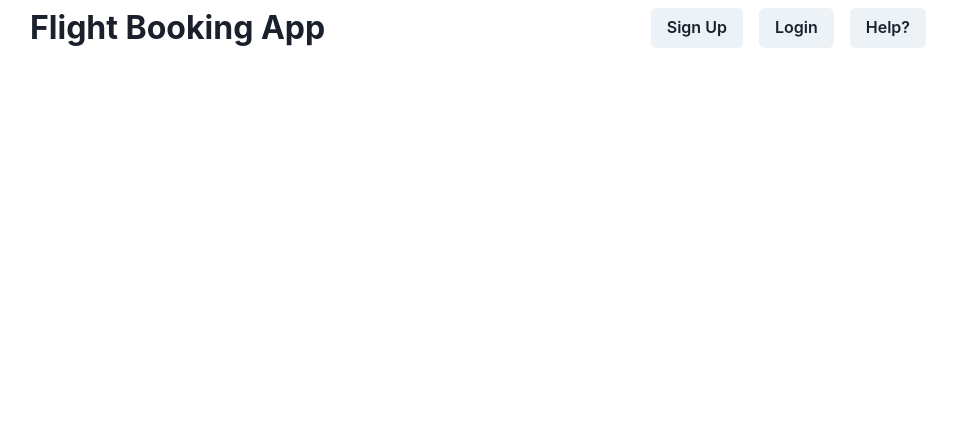
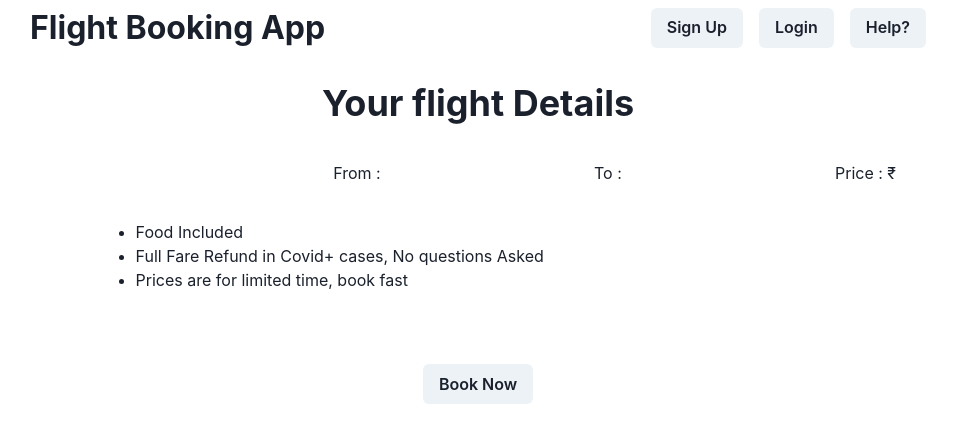
Before and after one commit to shiva-69/Tardiverse-Assignment, a React (Create React App) app in the folder ticket_booking_app/: page /checkout in a window 1280 px wide. Shown: the top 442 px of the page, without its empty margins (162-1119 px from the left). Built offline with nearby package versions, Linux system fonts and the light colour scheme; no server answers; data requests are answered from the project's data file.

Commit message:
added checkout Page

```diff
--- a/ticket_booking_app/db.json
+++ b/ticket_booking_app/db.json
@@ -27,31 +27,40 @@
   ],
   "flights": [
     {
-      "logo" : "https://imgak.mmtcdn.com/flights/assets/media/dt/common/icons/I5.png?v=11"
+      "logo" : "https://imgak.mmtcdn.com/flights/assets/media/dt/common/icons/I5.png?v=11",
+      "id": 1
     },
     {
-      "logo" : "https://imgak.mmtcdn.com/flights/assets/media/dt/common/icons/6E.png?v=11"
+      "logo" : "https://imgak.mmtcdn.com/flights/assets/media/dt/common/icons/6E.png?v=11",
+      "id": 2
     },
     {
-      "logo" : "https://imgak.mmtcdn.com/flights/assets/media/dt/common/icons/SG.png?v=11"
+      "logo" : "https://imgak.mmtcdn.com/flights/assets/media/dt/common/icons/SG.png?v=11",
+      "id": 3
     },
     {
-      "logo" : "https://imgak.mmtcdn.com/flights/assets/media/dt/common/icons/6E.png?v=11"
+      "logo" : "https://imgak.mmtcdn.com/flights/assets/media/dt/common/icons/6E.png?v=11",
+      "id": 4
     },
     {
-      "logo" : "https://imgak.mmtcdn.com/flights/assets/media/dt/common/icons/6E.png?v=11"
+      "logo" : "https://imgak.mmtcdn.com/flights/assets/media/dt/common/icons/6E.png?v=11",
+      "id": 5
     },
     {
-      "logo" : "https://imgak.mmtcdn.com/flights/assets/media/dt/common/icons/I5.png?v=11"
+      "logo" : "https://imgak.mmtcdn.com/flights/assets/media/dt/common/icons/I5.png?v=11",
+      "id": 6
     },
     {
-      "logo" : "https://imgak.mmtcdn.com/flights/assets/media/dt/common/icons/AI.png?v=11"
+      "logo" : "https://imgak.mmtcdn.com/flights/assets/media/dt/common/icons/AI.png?v=11",
+      "id": 7
     },
     {
-      "logo" : "https://imgak.mmtcdn.com/flights/assets/media/dt/common/icons/SG.png?v=11"
+      "logo" : "https://imgak.mmtcdn.com/flights/assets/media/dt/common/icons/SG.png?v=11",
+      "id": 8
     },
     {
-      "logo" : "https://imgak.mmtcdn.com/flights/assets/media/dt/common/icons/SG.png?v=11"
+      "logo" : "https://imgak.mmtcdn.com/flights/assets/media/dt/common/icons/SG.png?v=11",
+      "id": 9
     }
   ]
 }
--- a/ticket_booking_app/src/App.js
+++ b/ticket_booking_app/src/App.js
@@ -6,6 +6,7 @@ import {useDispatch} from "react-redux";
 import {setAllUser} from "../src/Redux/AllUsers/Action"
 import { Home } from "./Pages/Home";
 import {SearchResults} from "./Pages/SearchResults"
+import { Checkout } from "./Pages/Checkout";
 
 function App() {
   const dispatch = useDispatch();
@@ -26,6 +27,7 @@ function App() {
         <Route path="/signup" element ={<SignUp/>}></Route>
         <Route path="/login" element={<Login/>}></Route>
         <Route path="/results" element={<SearchResults/>}></Route>
+        <Route path="/checkout" element={<Checkout/>}></Route>
       </Routes>
     </div>
   );
--- /dev/null
+++ b/ticket_booking_app/src/Pages/Checkout.jsx
@@ -0,0 +1,45 @@
+import React from "react";
+import { useSelector } from "react-redux";
+import {Box, Img, Heading, Flex, UnorderedList, ListItem, Button, Spinner} from "@chakra-ui/react";
+
+
+export const Checkout = () => {
+    const {flight} = useSelector(store => store.flight);
+    const {from, to} = useSelector(store => store.query.query);
+    const {id, price} = flight;
+    const [img, setImg] = React.useState("");
+    const [isLoading, setLoading] = React.useState(true);
+    React.useEffect(() => {
+        fetch(`http://localhost:8080/flights/${id}`)
+        .then((res) => res.json())
+        .then((res) => {
+            setImg(res.logo)
+            setLoading(false)
+        });
+    }, [])
+    return <Box ml="15%" mr="15%" mt="2%">
+       {  isLoading ? <Spinner
+            thickness='4px'
+            speed='0.65s'
+            emptyColor='gray.200'
+            color='blue.500'
+            size='xl'
+            mt="200px"
+            ml="50%"
+        /> : <> <Heading align="center">Your flight Details</Heading>
+        <Flex align="center" justify= "space-between" ml= "30px" mr="30px" mt="4%">
+        <Box width="60px"><Img src = {img}/></Box>
+        <Box> From : {from}</Box>
+        <Box>To : {to}</Box>
+        <Box>Price : ₹ {price}</Box>
+        </Flex>
+        <Box>
+        <UnorderedList pl = "10%" mt="4%">
+            <ListItem>Food Included</ListItem>
+            <ListItem>Full Fare Refund in Covid+ cases, No questions Asked</ListItem>
+            <ListItem>Prices are for limited time, book fast</ListItem>
+        </UnorderedList>
+        </Box>
+        <Flex justify="center" mt="8%"><Button> Book Now</Button></Flex></>}
+    </Box>
+}
--- a/ticket_booking_app/src/Pages/Home.jsx
+++ b/ticket_booking_app/src/Pages/Home.jsx
@@ -74,6 +74,7 @@ export const Home = () => {
         placeholder="Enter departure Date"
         id="depart"
         name="depart"
+        min="2022-08-11"
         isRequired={true}
         onChange={handleChange}
       />
@@ -84,6 +85,7 @@ export const Home = () => {
         placeholder="Enter arrival Date"
         id="arrival"
         name="arrival"
+        min="2022-08-11"
         onChange={handleChange}
       />
 
--- a/ticket_booking_app/src/Pages/SearchResults.jsx
+++ b/ticket_booking_app/src/Pages/SearchResults.jsx
@@ -1,10 +1,15 @@
 import React from "react";
+import { Box, Flex, Img, Spinner } from "@chakra-ui/react";
+import { useSelector , useDispatch} from "react-redux";
+import { useNavigate } from "react-router-dom";
+import { AddFlight } from "../Redux/SelectedFlight/Action";
 
-import { Box, Flex, Img, Spinner } from "@chakra-ui/react";
-import { useSelector } from "react-redux";
+
 export const SearchResults = () => {
     const [data, setData] = React.useState([]);
     const [isLoading, setLoading] = React.useState(true);
+    const navigate = useNavigate();
+    const dispatch = useDispatch();
     React.useEffect(() => {
         fetch("http://localhost:8080/flights")
             .then((res) => res.json())
@@ -16,12 +21,23 @@ export const SearchResults = () => {
             .catch((err) => console.log(err));
     }, []);
 
-    const handleClick = (e) => {
-        console.log(e.target.id)
+    const handleNavigation = (e) => {
+        const selectedFlight = {
+            price : `${document.getElementById("price").innerText}`,
+            id : e.target.id
+        }
+        dispatch(AddFlight(selectedFlight));
+        navigate("/checkout")
     }
     const {query} = useSelector(state => state.query)
-    console.log(query)
-
+    let arrYear =  query.arrival.split("-")[0];
+    let arrMonth = query.arrival.split("-")[1];
+    let arrDay = query.arrival.split("-")[2];
+    let departYear = query.depart.split("-")[0]
+    let departMonth = query.depart.split("-")[1]
+    let departDay = query.depart.split("-")[2];
+    let totalDiff = Math.floor(Math.abs((arrYear - departYear) * 1000)) + Math.floor(Math.abs((arrMonth - departMonth) * 80)) + Math.floor(Math.abs((arrDay - departDay) * 21));
+    const basePrice = 9000;
     return <div>{
         isLoading ? <Spinner
             thickness='4px'
@@ -31,7 +47,7 @@ export const SearchResults = () => {
             size='xl'
             mt="200px"
             ml="50%"
-        /> : data.map((item) => <Flex ml="15%" mr="15%" mb="2%" p="1%" border="2px solid black" align="center" justify="space-between" cursor="pointer" onClick={handleClick} id={item.id}>
+        /> : data.map((item) => <Flex ml="15%" mr="15%" mb="2%" p="1%" border="2px solid black" align="center" justify="space-between" cursor="pointer" onClick = {handleNavigation} id={item.id}>
             <Box w="60px"><Img src={item.logo} /></Box>
 
             <Flex direction="column" w="100px">
@@ -48,7 +64,7 @@ export const SearchResults = () => {
 
             <Flex direction="column" w="100px">
                 <Box align="center">Price</Box>
-                <Box align="center" fontWeight="500" fontSize="120%"> ₹ 3432</Box>
+                <Box align="center" fontWeight="500" fontSize="120%" >₹ <span id ="price">{Math.floor(basePrice + totalDiff + (Math.random() * 18))}</span></Box>
             </Flex>
         </Flex>)
     }</div>
--- /dev/null
+++ b/ticket_booking_app/src/Redux/SelectedFlight/Action.jsx
@@ -0,0 +1,8 @@
+export const ADD_FLIGHT = "ADD_FLIGHT";
+
+export const AddFlight = (payload) => {
+    return {
+        type: ADD_FLIGHT,
+        payload
+    }
+}
--- /dev/null
+++ b/ticket_booking_app/src/Redux/SelectedFlight/Reducer.jsx
@@ -0,0 +1,15 @@
+import { ADD_FLIGHT } from "./Action";
+
+export const AddFlightReducer = (state = {flight : {}}, {type, payload}) => {
+    switch(type){
+        case ADD_FLIGHT : {
+            return {
+                ...state,
+                flight : {...payload}
+            }
+        }
+        default : {
+            return state;
+        }
+    }
+}
--- a/ticket_booking_app/src/Redux/Store.jsx
+++ b/ticket_booking_app/src/Redux/Store.jsx
@@ -3,10 +3,12 @@ import { UserReducer } from "./User/Reducer";
 import { setAllUserReducer } from "./AllUsers/Reducer";
 import { AuthReducer } from "./Auth/Reducer";
 import { queryReducer } from "./Query/Reducer";
+import { AddFlightReducer } from "./SelectedFlight/Reducer";
 const rootreducer = combineReducers({
     user: UserReducer,
     AllUser: setAllUserReducer,
     auth: AuthReducer,
-    query : queryReducer
+    query : queryReducer,
+    flight: AddFlightReducer
 })
 export const store = createStore(rootreducer, window.__REDUX_DEVTOOLS_EXTENSION__ && window.__REDUX_DEVTOOLS_EXTENSION__());
```
